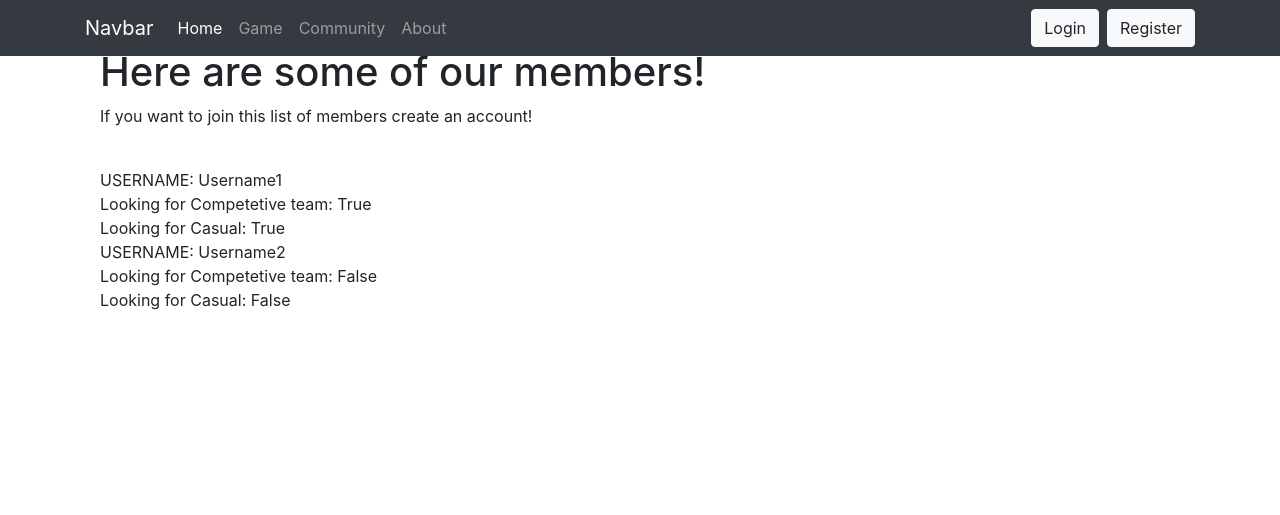
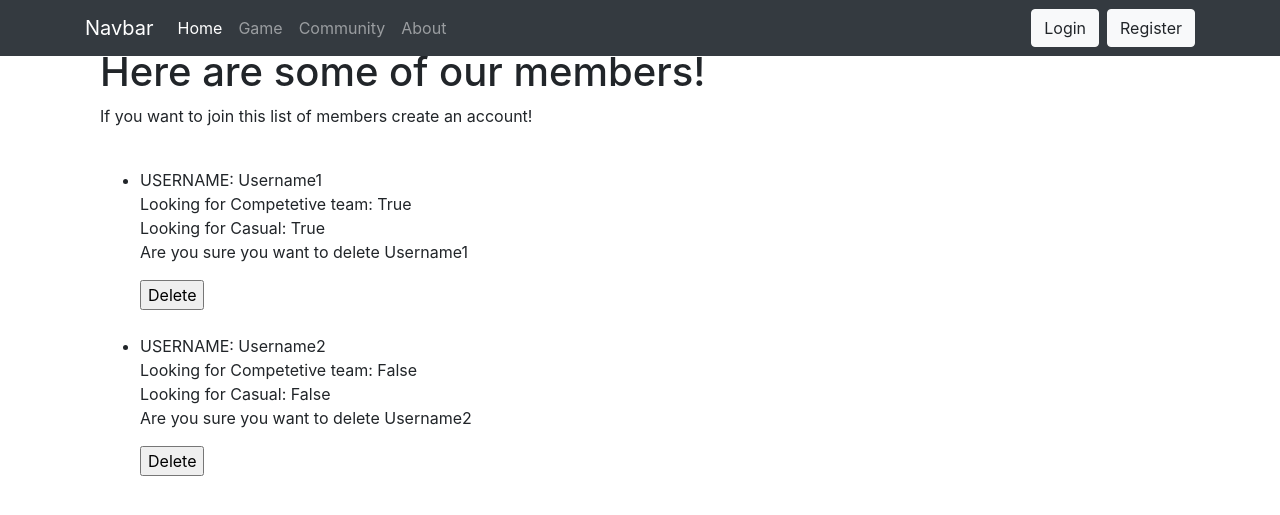
Before and after one commit to MTBrouwer/Final_Project, a Django app: page /Final_P1/Community in a window 1280 px wide. Shown: the top 515 px of the page. Run offline with Django 3.2, Linux system fonts and the light colour scheme; data comes from the database, SQL or seed files in the repository.

Commit message:
delete button that doesnt work

```diff
--- a/Final_P1/views.py
+++ b/Final_P1/views.py
@@ -89,7 +89,7 @@ def update(request, id):
 
 
 def delete(request, id):
-    student = studentInfoForm.objects.get(id=id)
+    student = studentInfo.objects.get(id=id)
     if request.method == 'POST':
         student.delete()
         return redirect('index')
--- a/templates/Final_P1/Community.html
+++ b/templates/Final_P1/Community.html
@@ -4,14 +4,17 @@
 <div class = "container">
     <h1>Here are some of our members!</h1>
 <p> If you want to join this list of members create an account!</p>
+<ul>
+    {% for student in students %}
+        <br><li>USERNAME: {{ student }} <br> Looking for Competetive team:
+        {{ student.lookingforComp }}<br> Looking for Casual: {{ student.lookingforCasual }} </li>
 
-    {% for student in students %}
-        <br>USERNAME: {{ student }} <br> Looking for Competetive team:
-        {{ student.lookingforComp }}<br> Looking for Casual: {{ student.lookingforCasual }}
-
-
+<form action="" method="post">{% csrf_token %}
+    <p>Are you sure you want to delete {{  student }}</p>
+    <input type="submit" value="Delete" />
+</form>
     {% endfor %}
 
     {% endblock %}%}
-
+</ul>
     </div>
```
